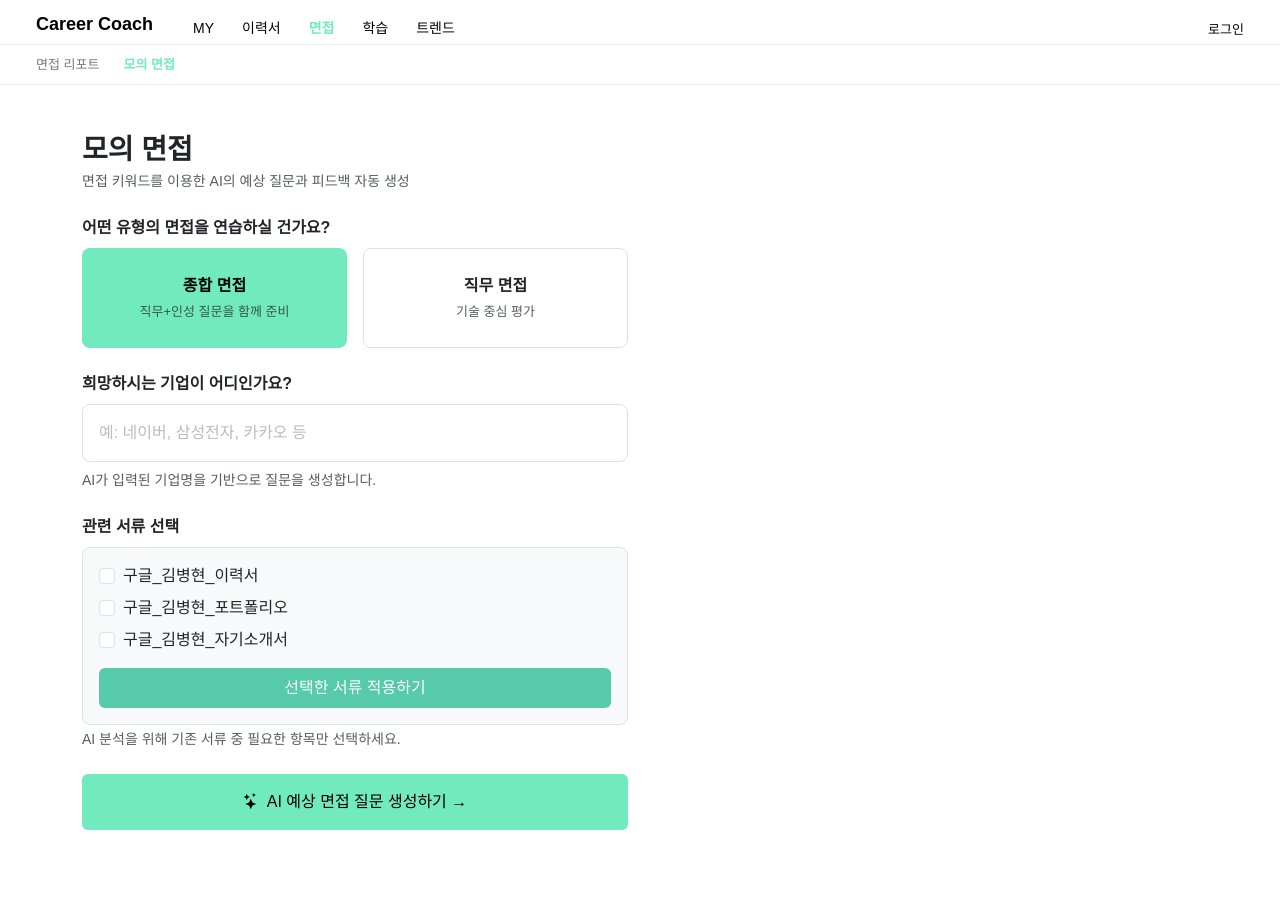
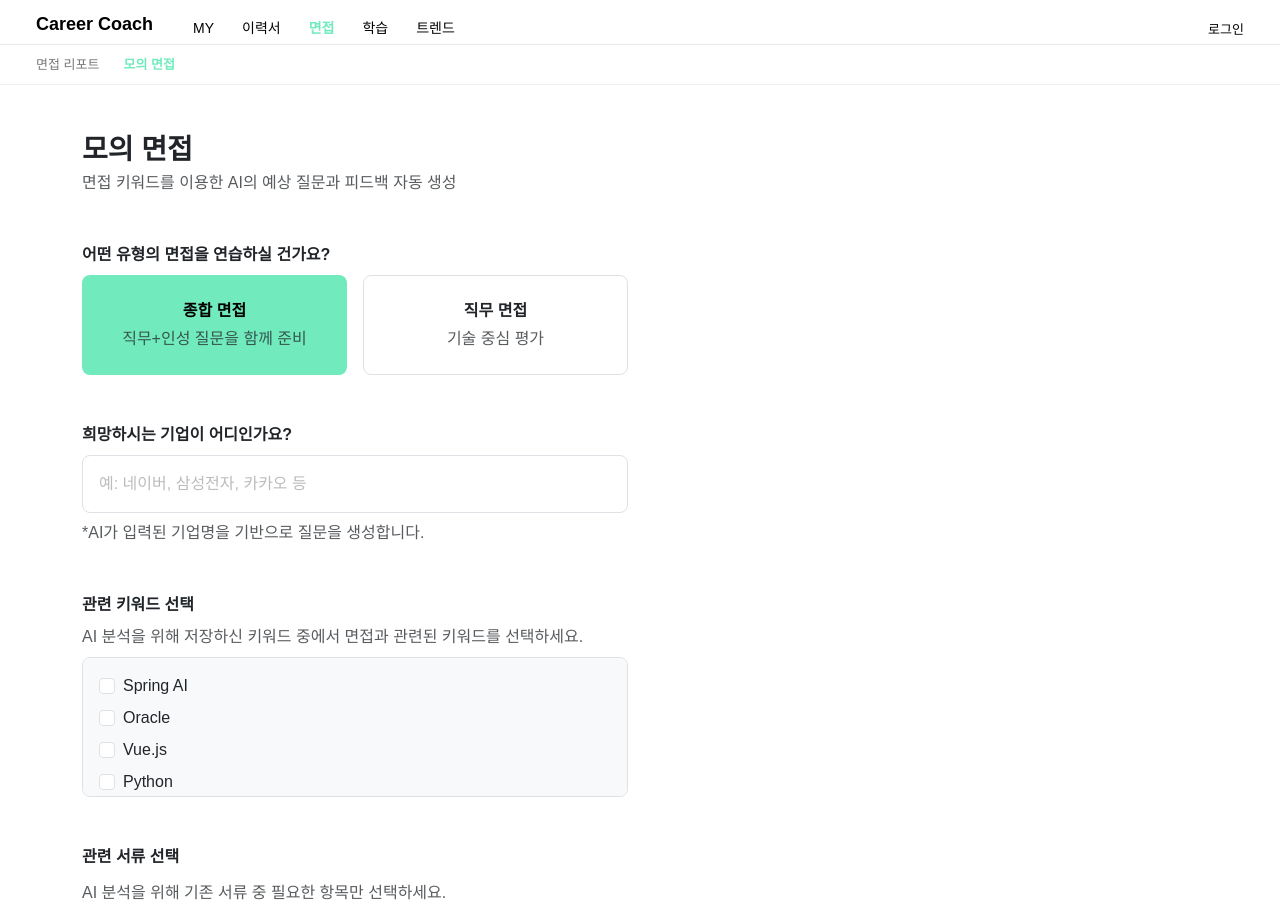
Before and after one commit to llbk-team/llbky-front, a Vue app: page /interview/mock in a window 1280 px wide. Shown: the top 911 px of the page. Built offline with nearby package versions, Linux system fonts and the light colour scheme; a web font is replaced by a local one.

Commit message:
design: 면접 디자인 통일

```diff
--- a/src/views/interview/Mock.vue
+++ b/src/views/interview/Mock.vue
@@ -12,7 +12,7 @@
 
             <!-- 면접 유형 선택 -->
             <div class="mb-4">
-              <label class="fw-semibold mb-2 text-dark">어떤 유형의 면접을 연습하실 건가요?</label>
+              <label class="fw-semibold mb-2 text-dark mt-4">어떤 유형의 면접을 연습하실 건가요?</label>
               <div class="d-flex gap-3">
               <button
                 class="btn type-btn flex-fill py-3 d-flex flex-column align-items-center border rounded-3 w-50"
@@ -36,7 +36,7 @@
 
             <!-- 기업 선택 -->
             <div class="mb-4">
-              <label class="fw-semibold mb-2 text-dark">희망하시는 기업이 어디인가요?</label>
+              <label class="fw-semibold mb-2 text-dark mt-4">희망하시는 기업이 어디인가요?</label>
               <input
                 type="text"
                 class="form-control p-3 rounded-3"
@@ -44,14 +44,45 @@
                 placeholder="예: 네이버, 삼성전자, 카카오 등"
               />
               <small class="text-muted d-block mt-2">
-                AI가 입력된 기업명을 기반으로 질문을 생성합니다.
+                *AI가 입력된 기업명을 기반으로 질문을 생성합니다.
               </small>
+            </div>
+
+            <!-- 키워드 선택 -->
+            <div class="mb-4">
+              <label class="fw-semibold mb-1 text-dark mt-4">관련 키워드 선택</label>
+              <small class="text-muted d-block mt-1 mb-2">
+                AI 분석을 위해 저장하신 키워드 중에서 면접과 관련된 키워드를 선택하세요.
+              </small>
+
+              <!-- 스크롤 박스 -->
+              <div class="bg-light rounded-3 p-3 border mb-4 checkbox-scroll">
+                <div
+                  v-for="(keyword, index) in keywordList"
+                  :key="index"
+                  class="form-check mb-2"
+                >
+                  <input
+                    class="form-check-input"
+                    type="checkbox"
+                    :id="'keyword' + index"
+                    v-model="selectedKeywords"
+                    :value="keyword"
+                  />
+                  <label class="form-check-label text-dark" :for="'keyword' + index">
+                    {{ keyword }}
+                  </label>
+                </div>
+              </div>
             </div>
 
             <!-- 서류 선택 -->
             <div class="mb-4">
-              <label class="fw-semibold mb-2 text-dark">관련 서류 선택</label>
-              <div class="bg-light rounded-3 p-3 border">
+              <label class="fw-semibold mb-2 text-dark mt-4">관련 서류 선택</label>
+              <small class="text-muted d-block mt-1 mb-2">
+                AI 분석을 위해 기존 서류 중 필요한 항목만 선택하세요.
+              </small>
+              <div class="bg-light rounded-3 p-3 border checkbox-scroll">
                 <div v-for="(file, index) in files" :key="index" class="form-check mb-2">
                   <input
                     class="form-check-input"
@@ -64,45 +95,36 @@
                     {{ file }}
                   </label>
                 </div>
-                <button
-                  class="btn btn-deep-mint w-100 mt-2 fw-medium py-2"
-                  :disabled="!selectedFiles.length"
-                >
-                  선택한 서류 적용하기
-                </button>
               </div>
-              <small class="text-muted d-block mt-1">
-                AI 분석을 위해 기존 서류 중 필요한 항목만 선택하세요.
-              </small>
             </div>
 
             <!-- AI 질문 생성 -->
-            <button class="btn btn-mint w-100 py-3 fw-medium mb-3" @click="generateQuestions">
+            <button class="btn btn-mint w-100 py-3 fw-medium mb-3 mt-4" @click="generateQuestions">
               <i class="bi bi-stars me-2"></i>AI 예상 면접 질문 생성하기 →
             </button>
           </div>
         </div>
 
-        <!-- 오른쪽 AI 질문 영역 -->
+        <!-- 에상 질문 영역 -->
         <div v-show="showQuestions" class="col-lg-6">
-          <div class="border rounded-4 shadow-sm">
-            <div class="bg-dark text-white rounded-top-4 px-4 py-3 fw-bold">
+          <div class="ai-question-box">
+
+            <div class="ai-question-header">
               AI 생성 면접 예상 질문
             </div>
-            <div class="p-4 bg-white rounded-bottom-4">
+
+            <div class="ai-question-body">
+
               <div
                 v-for="(q, i) in questions"
                 :key="i"
-                class="border rounded-3 p-3 mb-3 bg-light-green text-dark"
+                class="ai-question-item"
               >
                 <strong>Q{{ i + 1 }}.</strong> {{ q }}
               </div>
 
               <!-- 새 질문 입력 -->
-              <div
-                v-if="isAdding"
-                class="d-flex align-items-center gap-2 mb-3 add-question-box"
-              >
+              <div v-if="isAdding" class="d-flex align-items-center gap-2 mb-3 add-question-box">
                 <input
                   type="text"
                   v-model="newQuestion"
@@ -110,30 +132,27 @@
                   class="form-control flex-grow-1 w-auto"
                   @keyup.enter="addQuestion"
                 />
-                <button class="btn btn-mint px-4 flex-shrink-0" @click="addQuestion">
-                  추가
-                </button>
+                <button class="btn btn-mint ai-add-btn" @click="addQuestion">추가</button>
               </div>
 
               <!-- 플러스 버튼 -->
               <div class="d-flex justify-content-center my-3">
                 <button
-                  class="btn btn-outline-dark rounded-circle border-2"
+                  class="btn rounded-circle ai-plus-btn"
                   @click="isAdding = !isAdding"
                 >
                   <i class="ri-add-line fs-4"></i>
                 </button>
               </div>
 
-              <button
-                class="btn btn-mint w-100 py-3 fw-medium"
-                @click="$router.push('/interview/progress')"
-              >
-                모의 면접 시작하기 →
-              </button>
-            </div>
-          </div>
-        </div>
+      <button class="btn btn-mint w-100 py-3 fw-medium" @click="router.push('/interview/progress')">
+        모의 면접 시작하기 →
+      </button>
+
+    </div>
+  </div>
+</div>
+
 
       </div>
     </div>
@@ -141,15 +160,28 @@
 </template>
 
 <script setup>
+import router from "@/router";
 import { ref } from "vue";
 
 const type = ref("comprehensive");
 const selectedCompany = ref("");
+const selectedKeywords = ref([]);
+
+
+const keywordList = ref([
+  "Spring AI",
+  "Oracle",
+  "Vue.js",
+  "Python"
+]);
 
 const files = ref([
   "구글_김병현_이력서",
   "구글_김병현_포트폴리오",
   "구글_김병현_자기소개서",
+  "카카오_김병현_이력서",
+  "카카오_김병현_포트폴리오",
+  "카카오_김병현_자기소개서",
 ]);
 const selectedFiles = ref([]);
 
@@ -179,6 +211,22 @@ const generateQuestions = () => {
 </script>
 
 <style scoped>
+/* 제목 */
+.title, h3.fw-bold {
+  font-size: 1.75rem !important; /* 28px */
+  font-weight: 700 !important;
+}
+
+/* 설명 텍스트 */
+.subtitle,
+.text-muted.small,
+p,
+label,
+span,
+small {
+  font-size: 1rem !important; /* 16px */
+}
+
 .btn-mint {
   background-color: #71ebbe !important;
   color: #000 !important;
@@ -221,6 +269,8 @@ const generateQuestions = () => {
   color: #666;
 }
 
+
+
 /* 입력칸이 flex에서 과도하게 넓어지지 않도록 */
 .add-question-box .form-control { min-width: 0; }
 
@@ -233,4 +283,64 @@ input::placeholder {
   opacity: 1; /* Safari용 (기본 투명도 제거) */
 }
 
+/* 오른쪽 AI 질문 영역 전체 스타일 */
+.ai-question-box {
+  background: linear-gradient(135deg, #f0fdf4 0%, #f5f7ff 100%) !important;
+  border: 1px solid #e0e7ff !important;
+  border-radius: 16px !important;
+  padding: 0 !important;
+  overflow: hidden;
+  box-shadow: 0 2px 8px rgba(0,0,0,0.04) !important;
+}
+
+/* 헤더 (bg-dark 부분 대체) */
+.ai-question-header {
+  background: #ffffff !important;
+  padding: 16px 24px !important;
+  font-weight: 700 !important;
+  font-size: 1.1rem !important;
+  border-bottom: 1px solid #e0e7ff !important;
+}
+
+/* 본문 */
+.ai-question-body {
+  padding: 24px !important;
+  background: transparent !important;
+}
+
+/* 각 질문 카드 */
+.ai-question-item {
+  background: #ffffff !important;
+  border: 1px solid #e5e7eb !important;
+  border-radius: 12px !important;
+  padding: 16px !important;
+  margin-bottom: 12px !important;
+  transition: 0.2s ease;
+}
+
+.ai-question-item:hover {
+  background: #f8fafc !important;
+  box-shadow: 0 2px 8px rgba(0,0,0,0.05) !important;
+}
+
+/* 플러스 버튼 배경 정리 */
+.ai-plus-btn {
+  background: #ffffff !important;
+  border: 2px solid #d1d5db !important;
+}
+
+/* “추가” 버튼 통일 */
+.ai-add-btn {
+  height: 37px !important;
+  width: 130px !important;
+  border-radius: 30px !important;
+  font-size: 13.5px !important;
+  font-weight: 500 !important;
+}
+
+/* 체크박스 영역 스크롤 – 3줄까지만 보이도록 */
+.checkbox-scroll {
+  max-height: 140px; /* 약 3줄 높이 */
+  overflow-y: auto;
+}
 </style>
--- a/src/views/interview/Progress.vue
+++ b/src/views/interview/Progress.vue
@@ -31,9 +31,9 @@
           </div>
 
           <!-- 면접 팁 -->
-          <div class="bg-success bg-opacity-10 p-3 rounded-3 mt-3">
-            <h6 class="fw-bold text-success mb-2">💡 면접 팁</h6>
-            <ul class="text-muted small mb-0 ps-3">
+          <div class="tip-box">
+            <h6 class="fw-bold mb-2">💡 면접 팁</h6>
+            <ul class="mb-0 ps-3">
               <li>구체적인 사례와 수치를 포함하세요.</li>
               <li>답변은 1분 내외로 요약하세요.</li>
               <li>STAR 기법(상황-과제-행동-결과)을 활용하세요.</li>
@@ -70,12 +70,12 @@
           <div class="position-relative mb-4">
             <!-- 왼쪽: 이전 질문 -->
             <button
-              class="btn btn-link p-0 text-muted small position-absolute start-0 top-50 translate-middle-y"
+              class="btn btn-link p-0 text-muted small position-absolute start-0 top-50 translate-middle-y prev-question-btn"
               :disabled="current <= 1"
               @click="goPrevQuestion"
               style="text-decoration: none; font-size: 0.85rem;"
             >
-              <span class="me-1">&lt;</span> 이전 질문으로 돌아가기
+              <span class="me-2">&lt;</span> 이전 질문
             </button>
 
             <!-- 가운데: 제목 (절대 중앙 고정) -->
@@ -101,12 +101,13 @@
           </div>
 
           <!-- 상태 표시 -->
-          <div class="bg-white rounded-3 p-3 text-center border">
+          <div class="bg-white rounded-3 p-3 text-center border status-box">
             <div v-if="isRecording" class="text-success fw-bold">
               {{ mode === 'video' ? '🎥 녹화 중...' : '🎙️ 녹음 중...' }}
               <br />
               <small class="text-muted">{{ formatTime(recordTime) }}</small>
             </div>
+
             <div v-else class="text-muted small">
               아직 녹음/녹화를 시작하지 않았습니다.
             </div>
@@ -115,7 +116,7 @@
           <!-- 녹음/녹화 버튼 -->
           <div class="d-flex justify-content-center mt-3">
             <button
-              class="btn fw-medium px-4 py-2"
+              class="btn fw-medium px-4 py-2 record-btn"
               :class="isRecording ? 'btn-danger text-white' : 'btn-mint text-dark'"
               @click="toggleRecording"
             >
@@ -285,6 +286,86 @@ onUnmounted(() => clearInterval(timer));
 </script>
 
 <style scoped>
+/* -------------------------
+   🔹 제목 / 부제 폰트 통일
+-------------------------- */
+
+/* 상단 큰 제목 */
+h3.fw-bold {
+  font-size: 1.75rem !important;
+  font-weight: 700 !important;
+}
+
+/* 설명 텍스트 */
+p.small,
+.text-muted.small,
+label,
+small,
+span,
+div.small
+
+/* 질문 번호 */
+.fw-semibold,
+.fw-bold {
+  font-weight: 700 !important;
+}
+
+
+/* -------------------------
+   🔹 버튼 규격 통일
+-------------------------- */
+
+.btn {
+  height: 37px !important;
+  font-size: 13.5px !important;
+  font-weight: 500 !important;
+  display: inline-flex !important;
+  justify-content: center !important;
+  align-items: center !important;
+  padding: 0 16px !important;
+  letter-spacing: 0 !important;
+}
+
+/* 기본 버튼 너비(130px), 풀사이즈 버튼은 따로 유지 */
+.btn:not(.w-50):not(.w-100):not(.rounded-circle) {
+  width: 130px !important;
+}
+
+/* pill 버튼 */
+.btn.rounded-pill {
+  border-radius: 30px !important;
+}
+
+/* 기본 라운드는 네모(6px)—기존 px 유지 */
+.btn {
+  border-radius: 6px !important;
+}
+
+/* 녹화/녹음 버튼(크기 유지해야 하므로 width 제외) */
+.record-btn {
+  width: auto !important;
+}
+
+/* ‘이전 질문으로 돌아가기’ 링크 버튼 크기 깨지지 않도록 예외 처리 */
+.btn-link {
+  width: auto !important;
+  height: auto !important;
+  padding: 0 !important;
+  font-size: 0.85rem !important;
+}
+
+
+/* -------------------------
+   🔹 모드 선택 버튼도 규격 맞추기
+-------------------------- */
+
+.mode-btn {
+  height: 37px !important;
+  font-size: 13.5px !important;
+  font-weight: 500 !important;
+  border-radius: 6px !important;
+}
+
 /* 🔹 민트 색상 통일 */
 .bg-mint,
 .progress-bar.bg-mint {
@@ -335,10 +416,19 @@ onUnmounted(() => clearInterval(timer));
   background-color: #e45454 !important;
 }
 
+.status-box {
+  min-height: 85px !important; /* 두 줄 기준 고정 */
+  display: flex;
+  flex-direction: column;
+  justify-content: center;
+  align-items: center;
+}
+
 /* 미리보기 박스 */
 .preview-box {
   height: 320px;
   background-color: #0e1111 !important;
+  font-weight: 100;
   color: #fff;
 }
 .preview-box i {
@@ -347,4 +437,29 @@ onUnmounted(() => clearInterval(timer));
 .preview-box p {
   line-height: 1.4;
 }
+.prev-question-btn {
+  left: -8px !important; /* 더 왼쪽으로 당기기 */
+  padding-left: 0 !important;
+  margin-left: 0 !important;
+}
+
+.tip-box {
+  background: #e9f8f2;
+  border: 1px solid #a2f1d6;
+  border-radius: 12px;
+  padding: 18px 22px;
+  font-size: 10px;
+  margin-top: 20px;
+}
+
+.tip-box h6 {
+  color: #008b6a;  /* 분석 완료 박스 톤에 맞춰 자연스러운 녹색 */
+}
+
+.tip-box ul li {
+  color: #555;
+  font-size: 13px;
+  line-height: 1.55;
+}
+
 </style>
--- a/src/views/interview/Report.vue
+++ b/src/views/interview/Report.vue
@@ -3,10 +3,10 @@
     <!-- 헤더 -->
     <div class="d-flex justify-content-between align-items-center mb-4">
       <div>
-        <h3 class="fw-bold mb-1">면접 리포트</h3>
-        <p class="text-muted small mb-0">예상 질문 / 면접 이력 확인 및 상세 조회</p>
+        <h3 class="fw-bold mb-1 title">면접 리포트</h3>
+        <p class="text-muted mb-0 subtitle">예상 질문 / 면접 이력 확인 및 상세 조회</p>
       </div>
-      <button class="btn btn-mint rounded-pill px-3 py-2 fw-medium shadow-sm"
+      <button class="btn btn-mint rounded-pill btn-auto shadow-sm"
         @click="$router.push('/interview/mock')">
         ▶️ 모의 면접 시작하기
       </button>
@@ -137,7 +137,7 @@
               <small class="text-muted">{{ h.questionCount }}개 질문</small>
             </div>
             <button
-            class="btn btn-outline-secondary btn-sm rounded-pill fw-medium px-3 py-1"
+            class="btn btn-outline-secondary rounded-pill px-4 btn-auto"
               @click="$router.push(`/interview/report/${i}`)"
             >
               📄 리포트 보기
@@ -182,7 +182,7 @@
           </button>
          <!-- 리포트로 이동 버튼 -->
           <button
-            class="btn btn-mint rounded-pill px-4"
+            class="btn btn-mint btn-outline-secondary btn-sm rounded-pill px-4 fw-medium btn-auto"
             @click="goToReport(selectedQuestion)"
           >
             📄 리포트로 이동
@@ -276,6 +276,46 @@ const histories = ref([
 </script>
 
 <style scoped>
+.title {
+    font-weight: 700;
+    font-size: 28px;
+}
+
+.subtitle {
+  color: #6c757d;
+  font-size: 16px;
+}
+
+/* 탭 버튼 */
+.d-flex.bg-light .btn {
+    font-size: 14px;
+}
+
+/* 섹션 제목 */
+h5.fw-bold {
+    font-size: 18px;
+}
+
+/* 목록 폰트 크기 */
+.border.rounded-3 span,
+.border.rounded-3 p {
+    font-size: 14px;
+}
+
+/* small 통일 */
+small,
+.text-muted.small {
+    font-size: 12px !important;
+}
+
+/* 모달 */
+.modal-content-custom h5 {
+    font-size: 18px;
+}
+.modal-content-custom button {
+    font-size: 14px;
+}
+
 .btn-mint {
   background-color: #71ebbe !important;
   color: #000 !important;
@@ -292,6 +332,57 @@ const histories = ref([
 .bg-mint {
   background-color: #71ebbe !important;
 }
+/* 버튼 공통 규격 */
+.btn {
+  width: 130px;
+  height: 37px;
+  font-size: 13.5px !important;
+  font-weight: 500 !important;
+  display: flex;
+  justify-content: center;
+  align-items: center;
+}
+
+/* 라운드형 버튼 */
+.btn.rounded-pill {
+  border-radius: 30px !important;
+}
+
+/* 네모형 버튼 */
+.btn.square {
+  border-radius: 6px !important;
+}
+
+/* 기존 mint 버튼 색상 유지 */
+.btn-mint {
+  background-color: #71ebbe !important;
+  color: #000 !important;
+  border: none !important;
+}
+
+/* 아웃라인 mint */
+.btn-outline-mint {
+  border: 1px solid #71ebbe !important;
+  color: #000 !important;
+}
+
+/* 작은 버튼(답변보기, 전체보기 등)도 동일 규격 적용 */
+.btn-sm {
+  width: 130px !important;
+  height: 37px !important;
+  font-size: 13.5px !important;
+  border-radius: 30px !important;
+}
+/* 문구 긴 버튼 전용 */
+.btn-auto {
+  width: auto !important;       /* 글자만큼 자동 확장 */
+  min-width: 130px !important;  /* 최소 너비는 동일 */
+  padding-left: 20px !important;
+  padding-right: 20px !important; /* 너무 붙지 않게 */
+  height: 37px !important;
+  font-size: 13.5px !important;
+  font-weight: 500 !important;
+}
 .modal-backdrop {
   position: fixed;
   inset: 0;
--- a/src/views/interview/ReportDetail.vue
+++ b/src/views/interview/ReportDetail.vue
@@ -5,8 +5,8 @@
       <section class="col-lg-5 bg-black text-white rounded-4 p-4 shadow-sm">
         <!-- 제목 -->
         <div class="mb-4">
-          <h3 class="fw-bold mb-0">OOO 님의</h3>
-          <h1 class="fw-bolder text-mint mt-0">AI 면접 리포트</h1>
+          <h3 class="fw-bold mb-0">김병현님의</h3>
+          <h1 class="text-mint">AI 면접 리포트</h1>
         </div>
 
         <!-- 면접 정보 -->
@@ -102,14 +102,17 @@
         <!-- 종합 평가 -->
         <div class="card border-mint p-4 mb-4">
           <h4 class="fw-bold mb-2 text-dark">종합 평가</h4>
-          <div class="d-flex justify-content-between align-items-center mb-2">
-            <div class="w-100 me-3">
-              <div class="progress" style="height: 8px;">
-                <div class="progress-bar bg-mint" role="progressbar" style="width: 85%;"></div>
-              </div>
-              <small class="text-muted">언어 82/100 &nbsp;•&nbsp; 비언어 88/100</small>
+          <div class="score-row">
+            <div class="score-top">
+              <h4 class="fw-bold text-dark mb-0">85/100점</h4>
             </div>
-            <h4 class="fw-bold text-dark mb-0">85/100점</h4>
+
+            <div class="progress mb-1" style="height: 8px;">
+              <div class="progress-bar bg-mint" role="progressbar" style="width: 85%;"></div>
+            </div>
+
+            <small class="text-muted">언어 82/100 • 비언어 88/100</small>
+
           </div>
         </div>
 
@@ -181,6 +184,33 @@ const filteredFeedback = computed(() => {
 </script>
 
 <style scoped>
+/* 큰 제목 */
+h1, h2, h3 {
+  font-size: 28px !important;
+  font-weight: 700 !important;
+}
+h1.text-mint {
+  font-size: 40px !important;
+  line-height: 1.1;
+}
+
+/* 섹션 제목 */
+h4, h5 {
+  font-size: 18px !important;
+  font-weight: 700 !important;
+}
+
+/* 일반 텍스트 */
+p, span, li, div, strong {
+  font-size: 14px !important;
+}
+
+/* small */
+small,
+.text-muted.small {
+  font-size: 12px !important;
+}
+
 .report-detail {
   background-color: #0b0b0b;
   min-height: 100vh;
@@ -208,6 +238,43 @@ const filteredFeedback = computed(() => {
   background-color: #71ebbe !important;
   color: #000 !important;
 }
+/* 버튼 기본 규격만 통일 */
+.btn {
+  width: 130px !important;
+  height: 37px !important;
+  font-size: 13.5px !important;
+  font-weight: 500 !important;
+  display: flex;
+  justify-content: center;
+  align-items: center;
+  padding: 0 !important;
+}
+
+/* 둥근 버튼만 둥글게 유지 */
+.btn.rounded-pill {
+  border-radius: 30px !important;
+}
+
+/* 작은 버튼도 동일 규격 */
+.btn-sm {
+  width: 130px !important;
+  height: 37px !important;
+  font-size: 13.5px !important;
+  font-weight: 500 !important;
+  border-radius: 30px !important;
+}
+
+/* 긴 문구만 자동 확장 (색은 그대로) */
+.btn-auto {
+  width: auto !important;
+  min-width: 130px !important;
+  padding-left: 20px !important;
+  padding-right: 20px !important;
+  height: 37px !important;
+  font-size: 13.5px !important;
+  font-weight: 500 !important;
+}
+
 
 /* 질문 선택 */
 .question-item.active {
@@ -225,4 +292,17 @@ const filteredFeedback = computed(() => {
 /* 오디오 */
 audio::-webkit-media-controls-panel { background-color: transparent; }
 audio { border-radius: 6px; }
+
+.score-box {
+  white-space: nowrap;   /* 줄바꿈 절대 X */
+  font-size: 20px;       /* 기존 느낌 유지하면서 정렬 */
+  display: flex;
+  align-items: center;   /* 세로 정렬 */
+}
+.score-top {
+  display: flex;
+  justify-content: flex-end; /* 오른쪽 정렬 */
+  margin-bottom: 4px;
+}
+
 </style>
```
